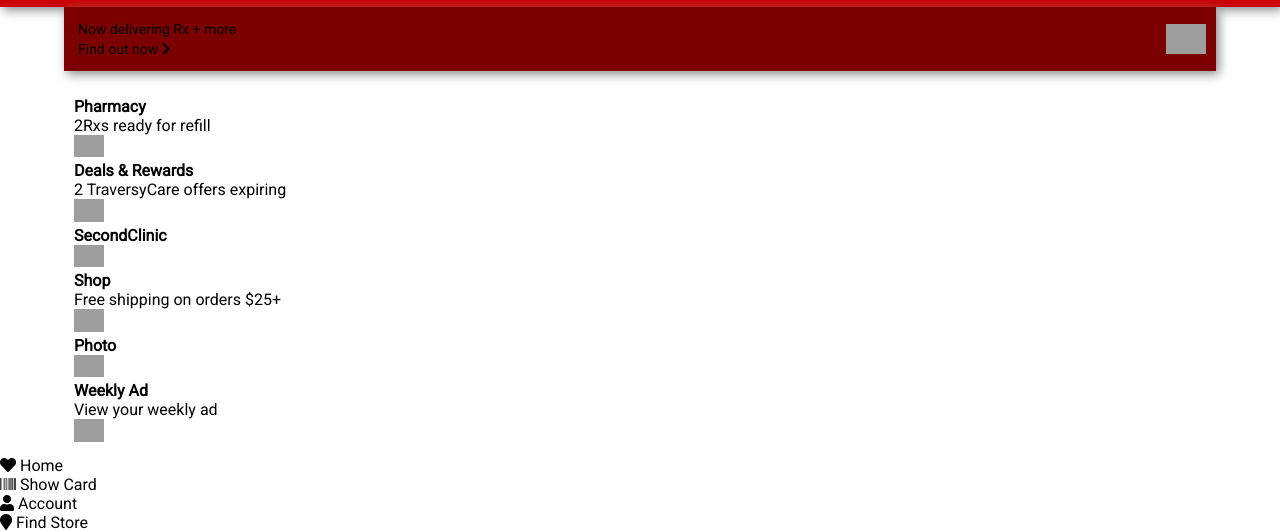
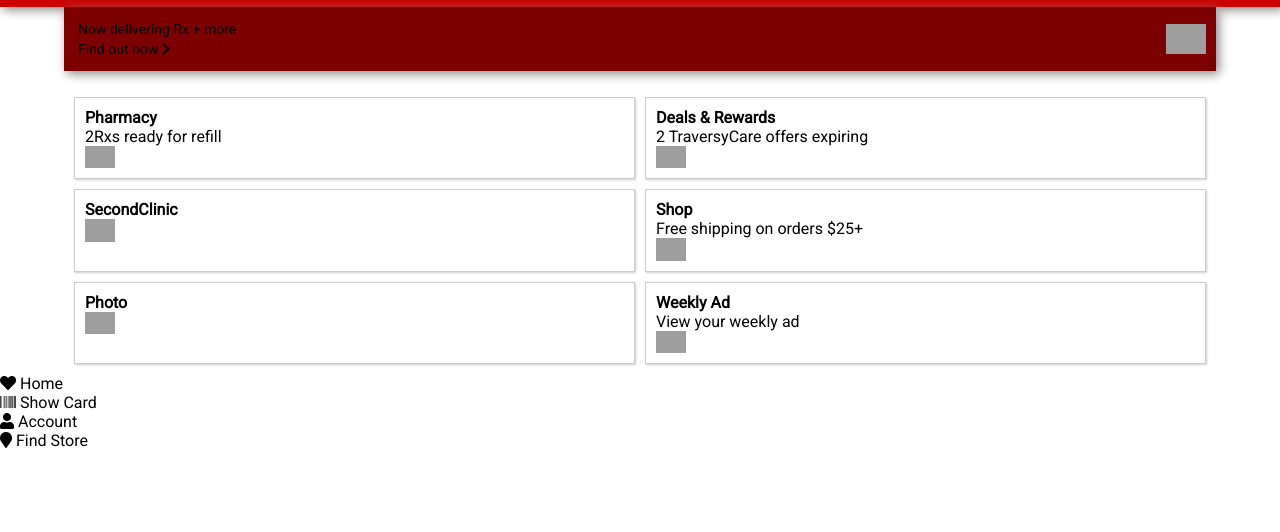
Before and after one commit to vkiragi/vbs-pharmacy, a plain HTML site: page img/index.html in a window 1280 px wide. Shown: the part 480-1012 px from the top of the page. After the commit the page ends 930 px from the top, so only its background shows below. Drawn offline with Linux system fonts and the light colour scheme; grey boxes are pictures that could not be loaded.

Commit message:
end of day commit

```diff
--- a/img/style.css
+++ b/img/style.css
@@ -64,9 +64,17 @@ body {
 }
 
 .grid {
+  display: grid;
+  grid-template-columns: repeat(2, 1fr);
+  grid-gap: 10px;
 }
 
 .grid .item {
+  display: flex;
+  flex-direction: column;
+  border: 1px #ccc solid;
+  padding: 10px;
+  box-shadow: 1px 1px 2px #ccc;
 }
 
 .grid .item img {
```
